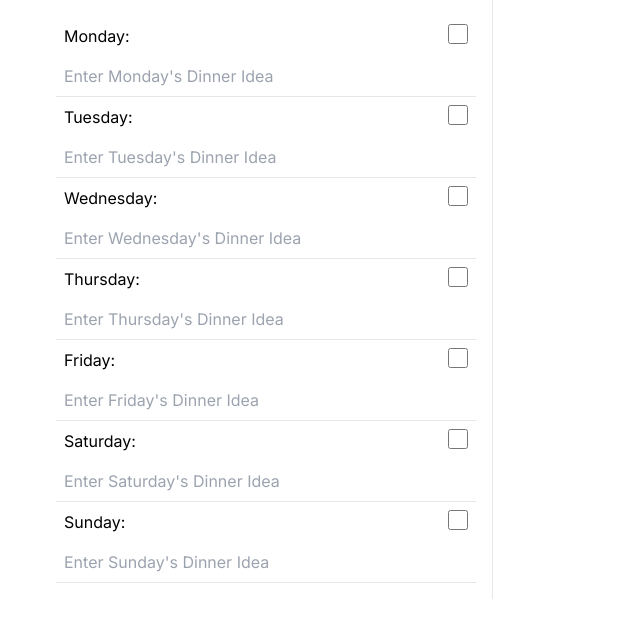
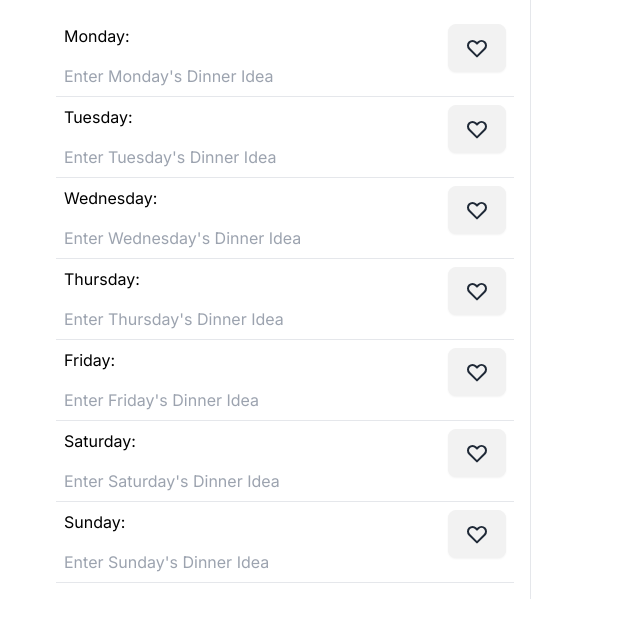
Before and after one commit to baradev/what-to-cook-app, a Next.js app: page / in a window 1280 px wide. Shown: the top 638 px of the page, without its empty margins (0-640 px from the left). Built offline with nearby package versions, Linux system fonts and the light colour scheme.

Commit message:
add new components: DayLine, HeartButton

```diff
--- /dev/null
+++ b/app/components/DayLine.tsx
@@ -0,0 +1,42 @@
+// DayLine.js
+
+import React from 'react'
+import { HeartButton } from './HeartButton'
+
+const DayLine = () => {
+  const daysOfWeek = [
+    'Monday',
+    'Tuesday',
+    'Wednesday',
+    'Thursday',
+    'Friday',
+    'Saturday',
+    'Sunday',
+  ]
+
+  const renderDayInputs = () => {
+    return daysOfWeek.map((day) => (
+      <div key={day} className="flex flex-row ml-10">
+        <div key={day} className="flex flex-col p-2 border-b w-96">
+          <label className="mb-4" htmlFor={`${day}DinnerInput`}>
+            {day}:
+          </label>
+          <input
+            type="text"
+            id={`${day}DinnerInput`}
+            name={`${day}DinnerInput`}
+            placeholder={`Enter ${day}'s Dinner Idea`}
+            className="w-full"
+          />
+        </div>
+        <div className="p-2 border-b flex align-middle">
+          <HeartButton />
+        </div>
+      </div>
+    ))
+  }
+
+  return <>{renderDayInputs()}</>
+}
+
+export default DayLine
--- /dev/null
+++ b/app/components/HeartButton.tsx
@@ -0,0 +1,24 @@
+import React from 'react'
+
+export const HeartButton = () => {
+  return (
+    <div>
+      <button className="btn">
+        <svg
+          xmlns="http://www.w3.org/2000/svg"
+          className="h-6 w-6"
+          fill="none"
+          viewBox="0 0 24 24"
+          stroke="currentColor"
+        >
+          <path
+            strokeLinecap="round"
+            strokeLinejoin="round"
+            strokeWidth="2"
+            d="M4.318 6.318a4.5 4.5 0 000 6.364L12 20.364l7.682-7.682a4.5 4.5 0 00-6.364-6.364L12 7.636l-1.318-1.318a4.5 4.5 0 00-6.364 0z"
+          />
+        </svg>
+      </button>
+    </div>
+  )
+}
--- a/app/page.tsx
+++ b/app/page.tsx
@@ -1,42 +1,11 @@
-// Import React and any other necessary modules
+import DayLine from './components/DayLine'
 
 export default function Home() {
-  const daysOfWeek = [
-    'Monday',
-    'Tuesday',
-    'Wednesday',
-    'Thursday',
-    'Friday',
-    'Saturday',
-    'Sunday',
-  ]
-
-  const renderDayInputs = () => {
-    return daysOfWeek.map((day) => (
-      <div key={day} className="flex flex-row ml-10">
-        <div key={day} className="flex flex-col p-2 border-b w-96">
-          <label className="mb-4" htmlFor={`${day}DinnerInput`}>
-            {day}:
-          </label>
-          <input
-            type="text"
-            id={`${day}DinnerInput`}
-            name={`${day}DinnerInput`}
-            placeholder={`Enter ${day}'s Dinner Idea`}
-            className="w-full"
-          />
-        </div>
-        <div className="p-2 border-b flex align-middle">
-          <input className="h-5 w-5" type="checkbox" />
-        </div>
+  return (
+    <div className="flex">
+      <div className="flex flex-col border-r p-4">
+        <DayLine />
       </div>
-    ))
-  }
-
-  return (
-    <div className="flex ">
-      {/* Dinner Column with Day Names Above Inputs */}
-      <div className="flex flex-col border-r p-4">{renderDayInputs()}</div>
     </div>
   )
 }
--- a/tailwind.config.ts
+++ b/tailwind.config.ts
@@ -1,20 +1,21 @@
-import type { Config } from "tailwindcss";
+import type { Config } from 'tailwindcss'
+import daisyui from 'daisyui'
 
 const config: Config = {
   content: [
-    "./pages/**/*.{js,ts,jsx,tsx,mdx}",
-    "./components/**/*.{js,ts,jsx,tsx,mdx}",
-    "./app/**/*.{js,ts,jsx,tsx,mdx}",
+    './pages/**/*.{js,ts,jsx,tsx,mdx}',
+    './components/**/*.{js,ts,jsx,tsx,mdx}',
+    './app/**/*.{js,ts,jsx,tsx,mdx}',
   ],
   theme: {
     extend: {
       backgroundImage: {
-        "gradient-radial": "radial-gradient(var(--tw-gradient-stops))",
-        "gradient-conic":
-          "conic-gradient(from 180deg at 50% 50%, var(--tw-gradient-stops))",
+        'gradient-radial': 'radial-gradient(var(--tw-gradient-stops))',
+        'gradient-conic':
+          'conic-gradient(from 180deg at 50% 50%, var(--tw-gradient-stops))',
       },
     },
   },
-  plugins: [],
-};
-export default config;
+  plugins: [daisyui],
+}
+export default config
```
Also changed, not shown: package.json (+6 -5 lines), 1 other file (tests, documents, lock files or other folders).
